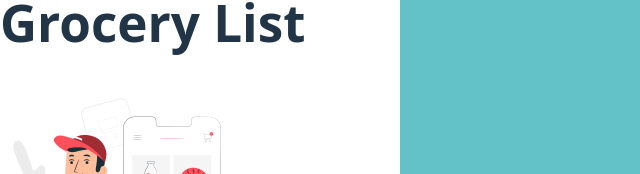
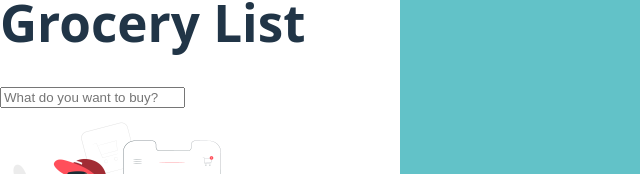
Before and after one commit to KateBozhko/shopping_list, a React (Vite) app: page / in a window 1280 px wide. Shown: the part 314-488 px from the top of the page, without its empty margins (0-640 px from the left). Built offline with nearby package versions, Linux system fonts and the light colour scheme.

Commit message:
modified App.jsx file

```diff
--- a/src/App.jsx
+++ b/src/App.jsx
@@ -1,5 +1,6 @@
 import './App.css';
 import image from './first_image.jpg';
+import { GroceryList } from './GroceryList';
 import imageTwo from './man.jpg'
 
 function App() {
@@ -7,6 +8,7 @@ function App() {
     <div className='app'>
       <img src={image} width="250px" alt="shopping"/>
       <h1>Grocery List</h1>
+      <GroceryList/>
       <img src={imageTwo} width="250px" alt="man"/>
     </div>
   );
```
